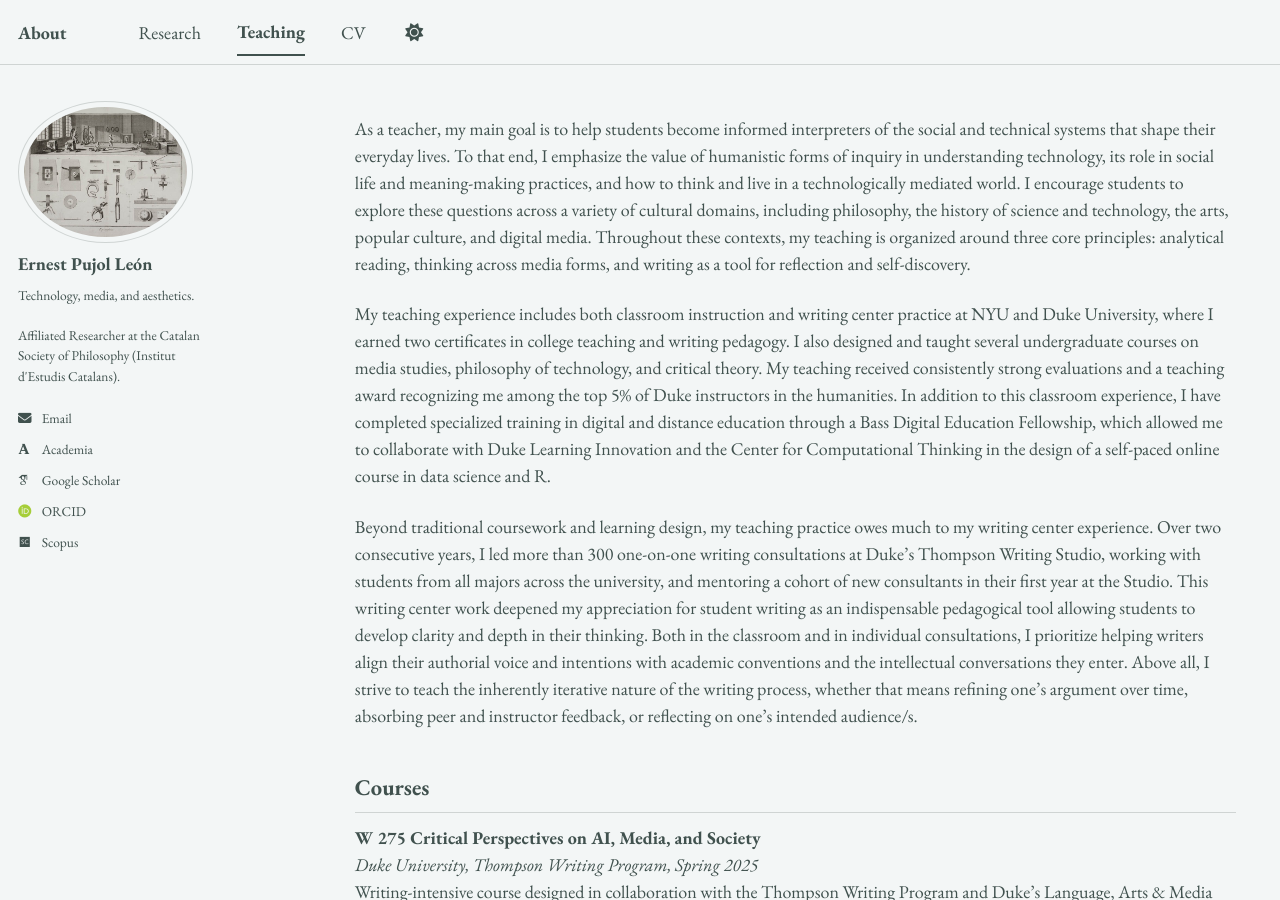
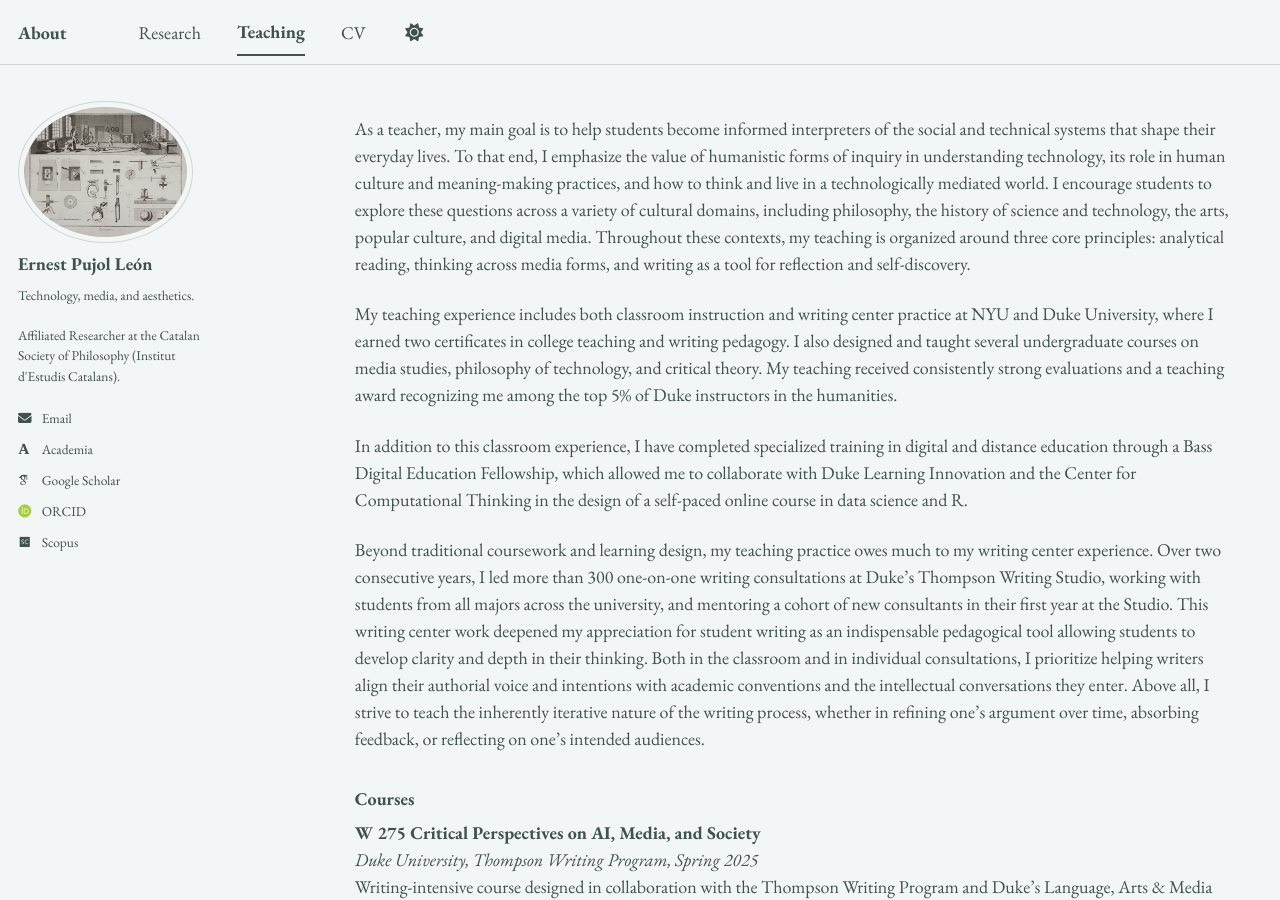
Before and after one commit to epujol90/epujol90.github.io, a Jekyll site: the page built from _pages/teaching.md, in a window 1280 px wide and 900 px high. Built offline with Jekyll 4.4.1, drawn with Linux system fonts in a browser that asks for light colours; some web fonts are replaced; a script bundle is joined from its source files by our own code; library files that are not in the unit come from our copies.

Commit message:
Update teaching.md

```diff
--- a/_pages/teaching.md
+++ b/_pages/teaching.md
@@ -5,14 +5,16 @@ permalink: /teaching/
 author_profile: true
 ---
 
-As a teacher, my main goal is to help students become informed interpreters of the social and technical systems that shape their everyday lives. To that end, I emphasize the value of humanistic forms of inquiry in understanding technology, its role in social life and meaning-making practices, and how to think and live in a technologically mediated world. I encourage students to explore these questions across a variety of cultural domains, including philosophy, the history of science and technology, the arts, popular culture, and digital media. Throughout these contexts, my teaching is organized around three core principles: analytical reading, thinking across media forms, and writing as a tool for reflection and self-discovery.
+As a teacher, my main goal is to help students become informed interpreters of the social and technical systems that shape their everyday lives. To that end, I emphasize the value of humanistic forms of inquiry in understanding technology, its role in human culture and meaning-making practices, and how to think and live in a technologically mediated world. I encourage students to explore these questions across a variety of cultural domains, including philosophy, the history of science and technology, the arts, popular culture, and digital media. Throughout these contexts, my teaching is organized around three core principles: analytical reading, thinking across media forms, and writing as a tool for reflection and self-discovery.
 
-My teaching experience includes both classroom instruction and writing center practice at NYU and Duke University, where I earned two certificates in college teaching and writing pedagogy. I also designed and taught several undergraduate courses on media studies, philosophy of technology, and critical theory. My teaching received consistently strong evaluations and a teaching award recognizing me among the top 5% of Duke instructors in the humanities. In addition to this classroom experience, I have completed specialized training in digital and distance education through a Bass Digital Education Fellowship, which allowed me to collaborate with Duke Learning Innovation and the Center for Computational Thinking in the design of a self-paced online course in data science and R.
+My teaching experience includes both classroom instruction and writing center practice at NYU and Duke University, where I earned two certificates in college teaching and writing pedagogy. I also designed and taught several undergraduate courses on media studies, philosophy of technology, and critical theory. My teaching received consistently strong evaluations and a teaching award recognizing me among the top 5% of Duke instructors in the humanities.
 
-Beyond traditional coursework and learning design, my teaching practice owes much to my writing center experience. Over two consecutive years, I led more than 300 one-on-one writing consultations at Duke's Thompson Writing Studio, working with students from all majors across the university, and mentoring a cohort of new consultants in their first year at the Studio. This writing center work deepened my appreciation for student writing as an indispensable pedagogical tool allowing students to develop clarity and depth in their thinking. Both in the classroom and in individual consultations, I prioritize helping writers align their authorial voice and intentions with academic conventions and the intellectual conversations they enter. Above all, I strive to teach the inherently iterative nature of the writing process, whether that means refining one's argument over time, absorbing peer and instructor feedback, or reflecting on one's intended audience/s.
+In addition to this classroom experience, I have completed specialized training in digital and distance education through a Bass Digital Education Fellowship, which allowed me to collaborate with Duke Learning Innovation and the Center for Computational Thinking in the design of a self-paced online course in data science and R.
+
+Beyond traditional coursework and learning design, my teaching practice owes much to my writing center experience. Over two consecutive years, I led more than 300 one-on-one writing consultations at Duke's Thompson Writing Studio, working with students from all majors across the university, and mentoring a cohort of new consultants in their first year at the Studio. This writing center work deepened my appreciation for student writing as an indispensable pedagogical tool allowing students to develop clarity and depth in their thinking. Both in the classroom and in individual consultations, I prioritize helping writers align their authorial voice and intentions with academic conventions and the intellectual conversations they enter. Above all, I strive to teach the inherently iterative nature of the writing process, whether in refining one's argument over time, absorbing feedback, or reflecting on one's intended audiences.
 
 
-## Courses
+### Courses
 
 **W 275 Critical Perspectives on AI, Media, and Society**<br>
 _Duke University, Thompson Writing Program, Spring 2025_ <br>
```
